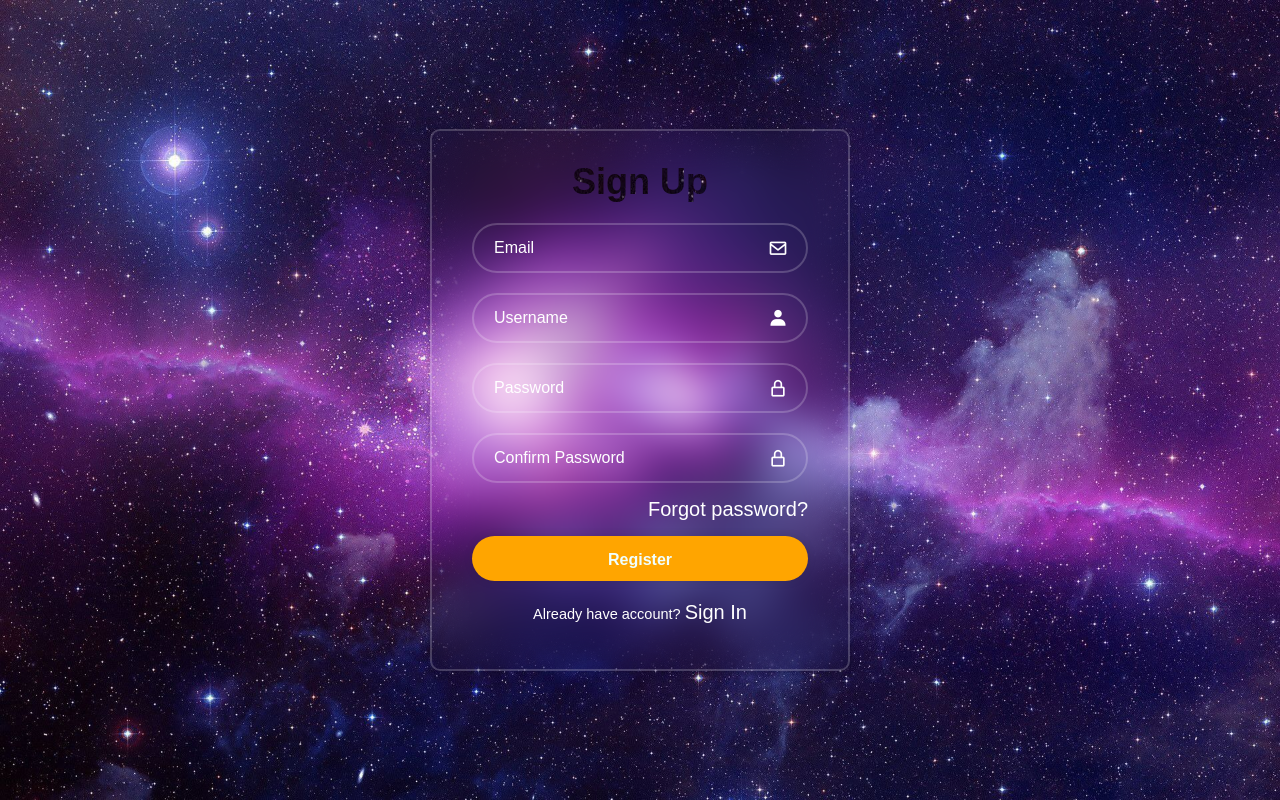
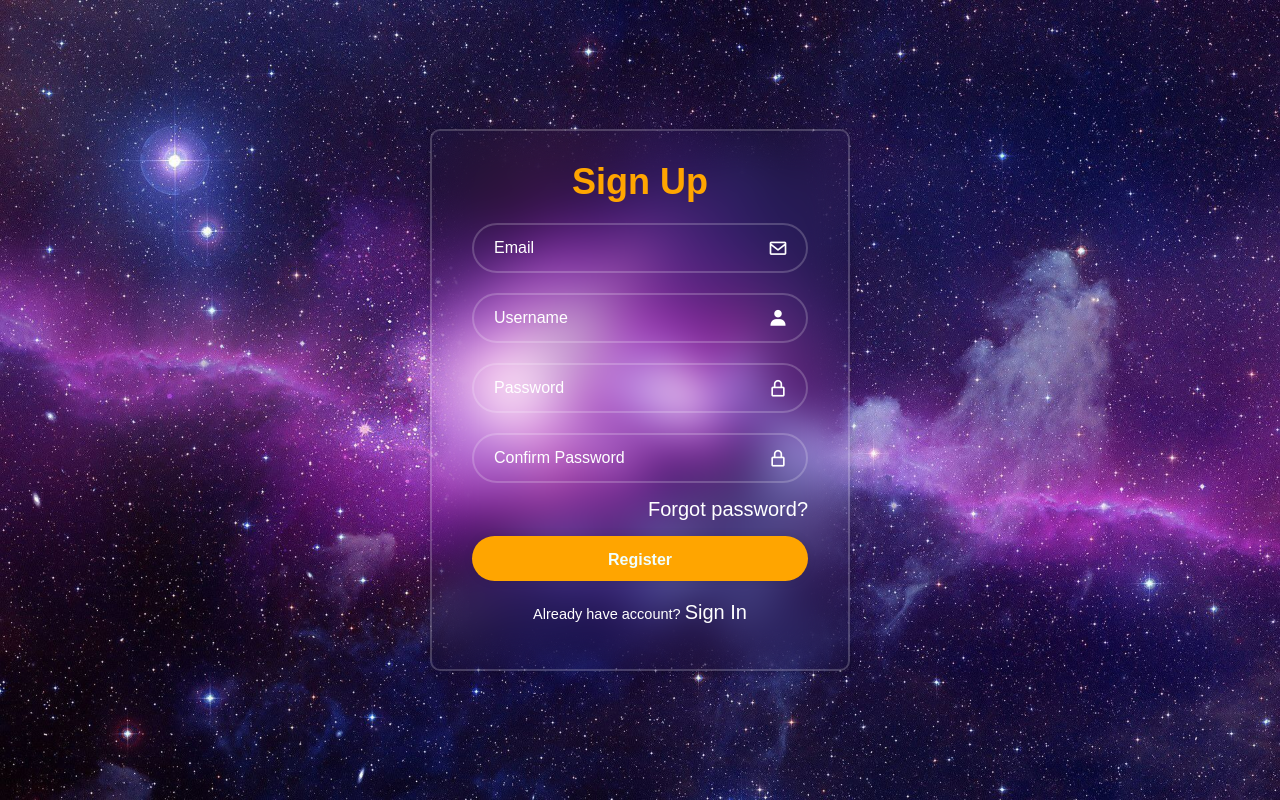
Before and after one commit to Raltyez/Group-7-TR2-2024, a PHP site: page /register_page.php in a window 1280 px wide. Shown: the part 60-860 px from the top of the page. Run offline with PHP 8.4, Linux system fonts and the light colour scheme.

Commit message:
Replace background picture

```diff
--- a/Code/style.css
+++ b/Code/style.css
@@ -107,7 +107,7 @@ main {
 .wrapper h1 {
     font-size: 36px;
     text-align: center;
-    background: url("purple_star_crop_2.jpg");
+    background: orange;
     background-repeat: repeat;
     -webkit-background-clip: text;
     -webkit-text-fill-color: transparent;
```
